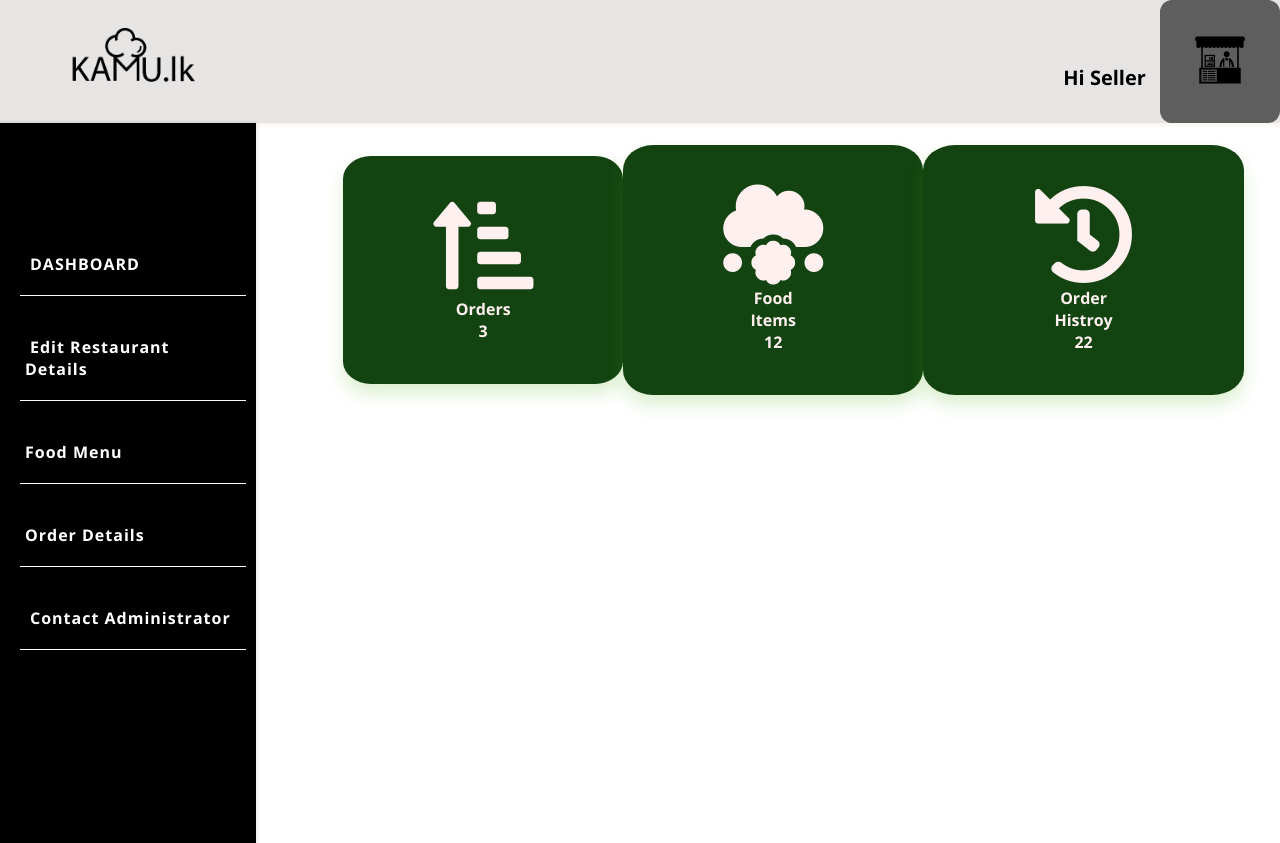
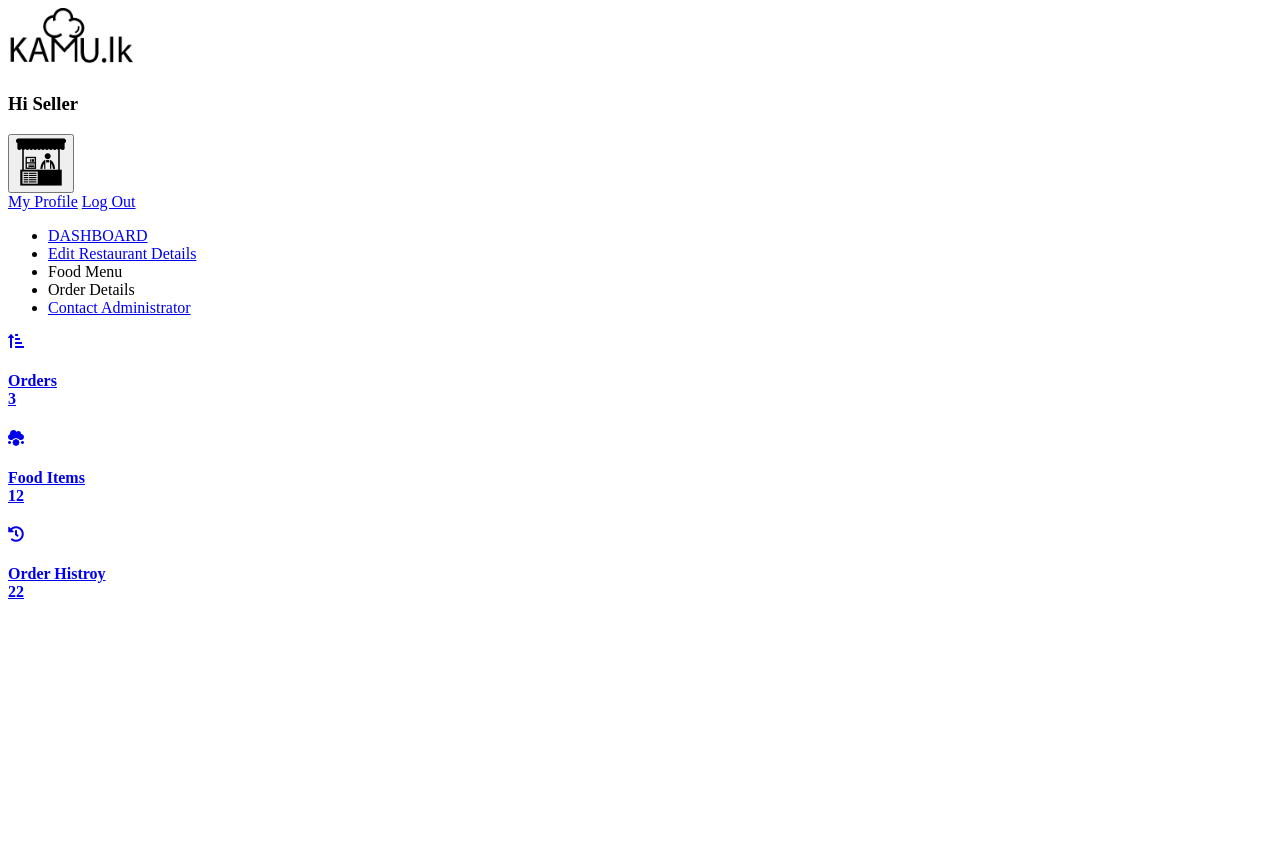
Before and after one commit to PramukaS/Kamu.lk, a PHP site: page /mvcp/views/seller/dash.php in a window 1280 px wide. After the commit the page ends 599 px from the top, so only its background shows below. Run offline with PHP 8.4, Linux system fonts and the light colour scheme; some libraries are stand-ins or nearby versions.

Commit message:
shifna UI 2
2

```diff
--- a/public/css/seller/dash.css
+++ /dev/null
@@ -1,193 +0,0 @@
-*{
-    margin: 0;
-    padding: 0;
-    box-sizing: border-box;
-}
-
-body{
-    font-family: 'Open Sans', sans-serif;
-    background-color: rgb(255, 255, 255);
-}
-
-.seller-dashboard {
-    width: 100%;
-}
-
-.seller-dashboard .navbar{
-    display: flex;
-    align-items: center;
-    background-color: rgb(231, 228, 228);
-    box-shadow: rgba(193, 148, 66, 0.12) 0px 1px 4px 1px;
-}
-
-.seller-dashboard .nav-right {
-    margin-left: auto;
-    text-align: right;
-}
-
-.seller-dashboard .nav-right h3{
-    display: inline-block;
-    padding-right: 10px;
-    font-size: 20px;
-}
-
-.seller-dashboard .dropbtn {
-    border-radius: 10%;
-    background-color: #5e5e5e;
-    padding: 35px;
-    border: none;
-}
-
-.seller-dashboard .dropdown {
-    position: relative;
-    display: inline-block;
-}
-
-.seller-dashboard .dropdown-content {
-    border-radius: 10%;
-    display: none;
-    position: absolute;
-    background-color: #000000;
-    min-width: 160px;
-    box-shadow: 0px 8px 16px 0px rgba(0,0,0,0.2);
-}
-
-.seller-dashboard .dropdown-content a {
-    border-radius: 10%;
-    color: rgb(255, 255, 255);
-    padding: 20px 20px;
-    text-decoration: none;
-    display: flex;
-    flex-direction: row;
-}
-
-.seller-dashboard .dropdown-content a:hover {background-color: rgb(110, 111, 110);}
-
-.seller-dashboard .dropdown:hover .dropdown-content {display: block;}
-
-.seller-dashboard .content {
-    padding: 20px;
-    float: right;
-    width: 76%;
-}
-
-.seller-dashboard .sidebar {
-    width: 200px;
-    background-color: #000000;
-    margin: left;
-    box-shadow: rgba(17, 8, 68, 0.12) 0px 1px 4px 1px;
-    float: left;
-    width: 20%;
-    min-height: 90vh;
-    height: 100%;
-    border-radius: 0px;
-    padding-left: 10px;
-    margin-left: 0px;
-}
-
-.seller-dashboard .sidebar > ul {
-    color: rgb(255, 255, 255);
-    list-style: none;
-    display: flex;
-    flex-direction: column;
-    justify-content: center;
-    padding: 0;
-    margin-top: 100px;
-}
-
-.seller-dashboard .sidebar > ul  li {
-    cursor: default;
-    margin: 10px;
-}
-
-.seller-dashboard .sidebar > ul > li {
-    padding: 20px 5px;
-    border-bottom: 1px solid #fafafa;
-    cursor: pointer;
-    letter-spacing: 1px;
-    font-weight: bold;
-}
-
-.seller-dashboard .sidebar ul li ul li a {
-    border-radius: 10%;
-    background-color: #e1ec0e;
-    padding: 10px 100px 10px 5px;
-    text-align: left;
-    color: rgb(255, 254, 254);
-    text-decoration: none;
-    display:block;
-}
-
-.seller-dashboard .sidebar ul li ul li m a {
-    border-radius: 10%;
-    background-color: #ac3632;
-    padding: 10px 100px 10px 5px;
-    text-align: left;
-    color: rgb(240, 227, 227);
-    text-decoration: none;
-    display:block;
-}
-.seller-dashboard .sidebar ul li m a {
-    border-radius: 10%;
-    background-color: #ac3632;
-    padding: 10px 100px 10px 5px;
-    text-align: left;
-    color: rgb(240, 227, 227);
-    text-decoration: none;
-    display:block;
-}
-
-
-.seller-dashboard .sidebar ul a{
-    padding: 20px 5px;
-    text-decoration: none;
-    text-align: left;
-    color: rgb(255, 255, 255);
-    font-weight: bold;
-}
-
-.logo{
-    padding-left: 70px;
-}
-
-.seller-dashboard .container {
-    display: flex;
-    align-items: center;
-    justify-content: space-around;
-}
-
-
-.card {
-  box-shadow: 0 10px 18px 0 rgba(78, 174, 22, 0.2);
-  border-radius: 10%;
-  padding: 40px 90px;
-  fill-opacity: 50%;
-  text-align: center;
-  text-decoration: none;
-  color: rgb(255, 240, 240);
-}
-
-#card1 {
-
-    background-color: rgb(18, 67, 17);
-}
-
-#card2 {
-    background-color: rgb(18, 67, 17);
-}
-
-#card3 {
-    background-color: rgb(18, 67, 17);
-}
-
-.card i {
-    font-size: 100px;
-}
-
-.card:hover {
-  box-shadow: 0 8px 16px 0 rgba(0,0,0,0.2);
-}
-
-.container {
-  padding: 2px 16px;
-}
```
Also changed, not shown: controllers/SellerController.php (deleted, +0 -12 lines), controllers/UserController.php (+2 -9 lines), index.php (+31 -3 lines).
